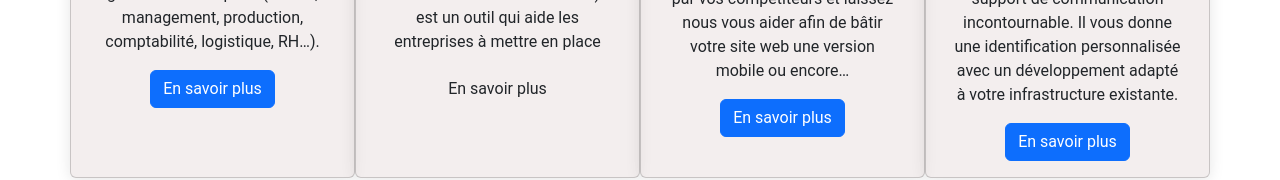
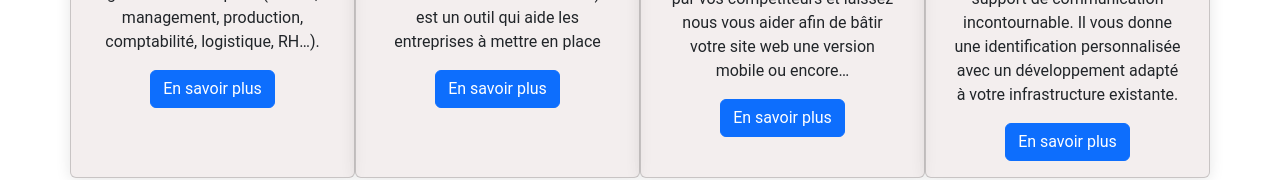
Before and after one commit to Anis-khemiri/catchmyweb, a Next.js app: page / in a window 1280 px wide. Shown: the part 1641-1821 px from the top of the page. Built offline with nearby package versions, Linux system fonts and the light colour scheme.

Commit message:
three update

```diff
--- a/components/Feature.js
+++ b/components/Feature.js
@@ -141,7 +141,7 @@ export default function Feature() {
                 Un CRM (Customer Relation Management ou Logiciel de Gestion de la Relation Client) est un outil qui aide les entreprises à mettre en place
                 </p>
                 <Link href="#">
-                  <a className="btn btn-primarynpm">En savoir plus</a>
+                  <a className="btn btn-primary">En savoir plus</a>
                 </Link>
               </div>
             </div>
@@ -154,7 +154,7 @@ export default function Feature() {
                   alt="ecommerce"
                 />
               </div>
-              <div className="card-body feat">
+              <div className="card-body feat ">
                 <h4 className="card-title mb-3 mt-3 text-uppercase">
                 Développement mobile
                 </h4>
--- a/styles/globals.css
+++ b/styles/globals.css
@@ -156,14 +156,14 @@ body {
   overflow: hidden;
   position: relative;
   background-color: #e2d5d569;
-  border-radius: 33px;
+
     margin-bottom: 22px;
 
 }
 .our-work .box::before {
   content: attr(data-work);
   position: absolute;
-  border-radius: 50%;
+
 
   background-color: rgb(51 209 204 / 76%);
   width: calc(100% - 10px);
```
